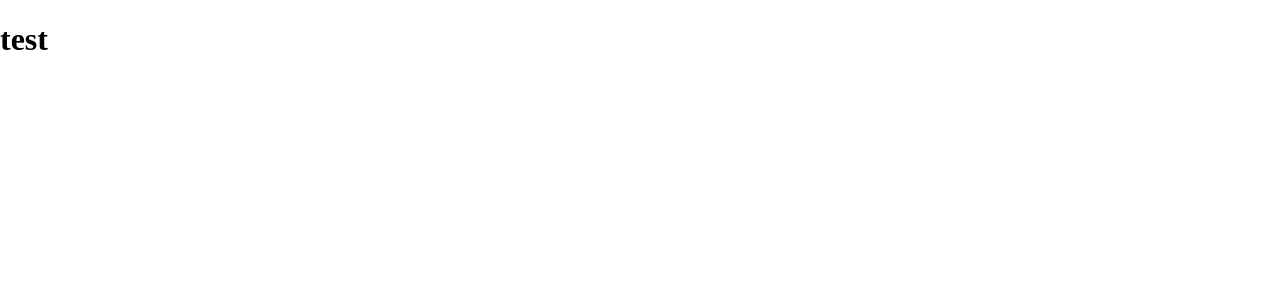
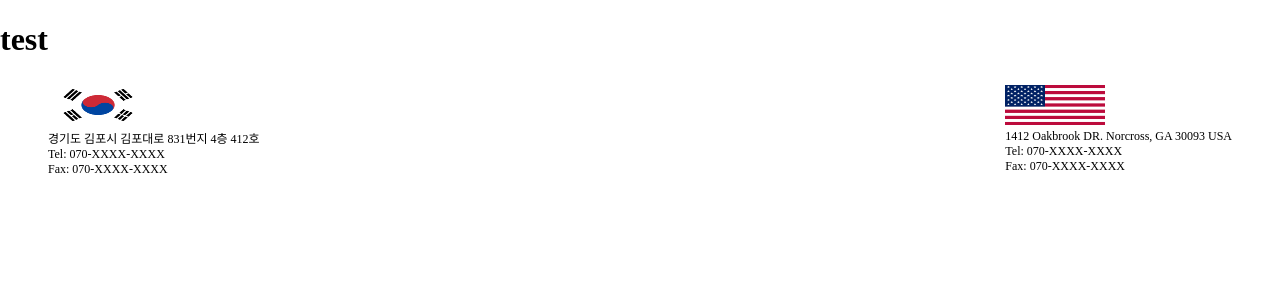
Before and after one commit to team-mission/euroameri-car-front, a Next.js app: page / in a window 1280 px wide. Shown: the top 300 px of the page. Built offline with nearby package versions, Linux system fonts and the light colour scheme; a web font is replaced by a local one.

Commit message:
feat: add Footer component incomplete mode

```diff
--- a/src/components/Footer/Footer.style.tsx
+++ b/src/components/Footer/Footer.style.tsx
@@ -1,5 +1,27 @@
 import styled from '@emotion/styled';
 
-export const StyledFooter = styled.footer`
-  background-color: red;
+// TODO: 디자인 수정
+export const FooterWrapper = styled.footer`
+  display: flex;
+  align-items: center;
+  justify-content: space-between;
+  width: 100%;
+  height: 150px;
+  padding: 0 3rem;
 `;
+
+export const FlagWrapper = styled.img`
+  width: 100px;
+  height: 40px;
+`;
+
+export const CompInfoWrapper = styled.div`
+  height: 100%;
+  padding: 5px 0;
+`;
+
+export const Text = styled.p`
+  font-size: 0.75rem;
+  font-weight: 400;
+  margin: 0;
+`;
--- a/src/components/Footer/Footer.tsx
+++ b/src/components/Footer/Footer.tsx
@@ -1,6 +1,21 @@
-import { PHONE_NUMBER } from '@constants/compInfo';
-import { StyledFooter } from './Footer.style';
+import { COMP_INFO } from '@constants/compInfo';
+import * as styles from './Footer.style';
 
-const Footer = () => <StyledFooter>{PHONE_NUMBER}</StyledFooter>;
+const Footer = () => (
+  <styles.FooterWrapper>
+    <styles.CompInfoWrapper>
+      <styles.FlagWrapper src="/images/FlagKR.png" />
+      <styles.Text>{COMP_INFO.address.office_KR}</styles.Text>
+      <styles.Text>{`Tel: ${COMP_INFO.number.tel_KR}`}</styles.Text>
+      <styles.Text>{`Fax: ${COMP_INFO.number.fax_KR}`}</styles.Text>
+    </styles.CompInfoWrapper>
+    <styles.CompInfoWrapper>
+      <styles.FlagWrapper src="/images/FlagUS.png" />
+      <styles.Text>{COMP_INFO.address.office_US}</styles.Text>
+      <styles.Text>{`Tel: ${COMP_INFO.number.tel_US}`}</styles.Text>
+      <styles.Text>{`Fax: ${COMP_INFO.number.fax_US}`}</styles.Text>
+    </styles.CompInfoWrapper>
+  </styles.FooterWrapper>
+);
 
 export default Footer;
--- /dev/null
+++ b/src/components/MainHeader/index.ts
@@ -0,0 +1,3 @@
+import MainHeader from './MainHeader';
+
+export default MainHeader;
```
